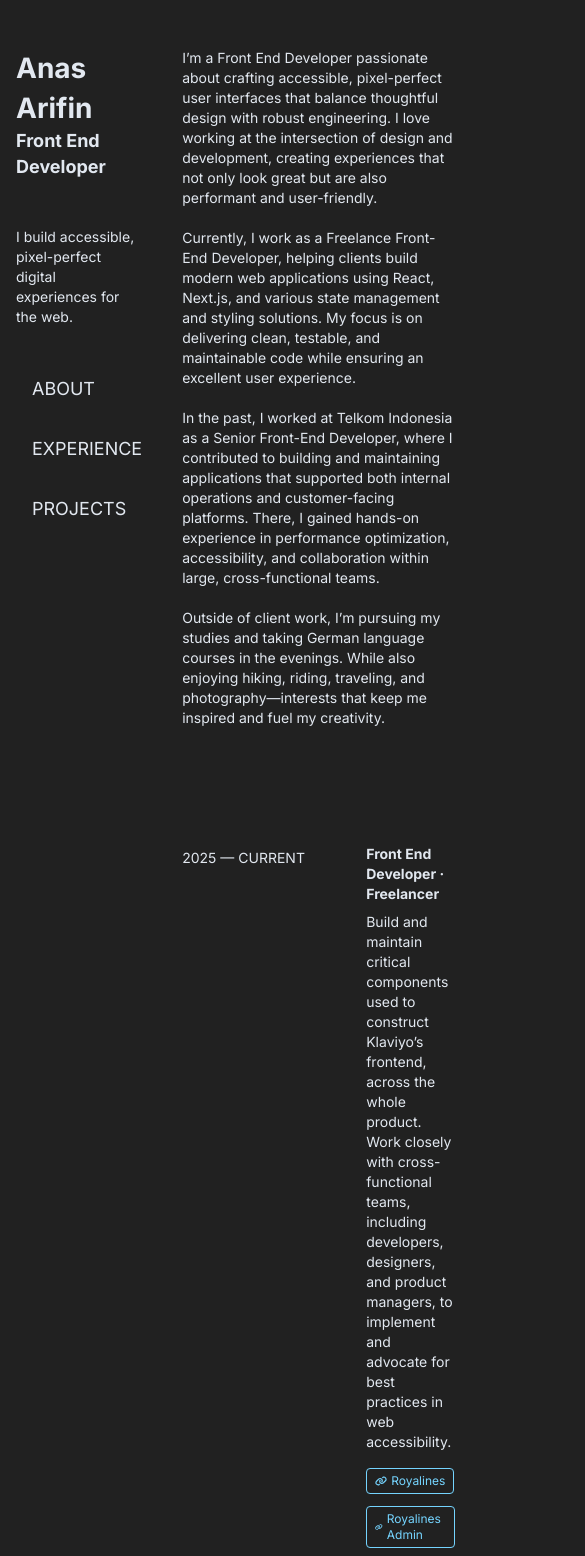
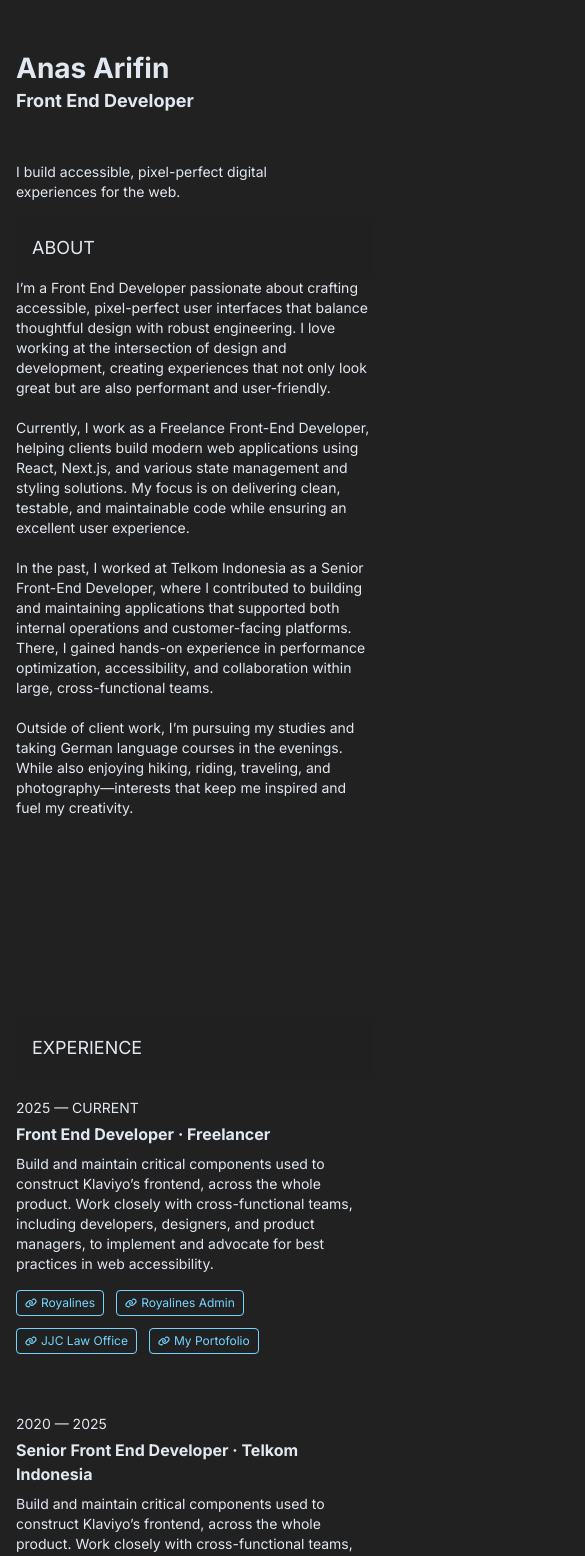
Before and after one commit to ExoAcox/my-portofolio, a React (Vite) app: page / in a window 390 px wide. Shown: the top 1556 px of the page, 585 px wide, since content can reach past the window. Built offline with nearby package versions, Linux system fonts and the light colour scheme; what tailwindcss-debug-screens would draw is missing.

Commit message:
feat: add responsive

```diff
--- a/index.html
+++ b/index.html
@@ -8,7 +8,7 @@
   <title>Anas Arifin</title>
 </head>
 
-<body>
+<body class="debug-screens">
   <div id="root"></div>
   <script type="module" src="/src/main.tsx"></script>
 </body>
--- a/src/App.tsx
+++ b/src/App.tsx
@@ -1,59 +1,20 @@
 import Experience from "@components/Experience"
 import Project from "@components/Project"
 import Wrapper from "@components/Wrapper"
-import projects from "@constants/projects"
-import experiences from "@constants/experiences"
-import type stacks from "@constants/stacks"
+import About from "@components/About"
+import Hero from "@components/Hero"
 
 
 const App: React.FC = () => {
   return <Wrapper>
-    <div className="flex gap-4 justify-between mb-24">
-      <div className="sticky h-fit top-12 md:top-24 flex flex-col">
-        <h1>Anas Arifin</h1>
-        <h5>Front End Developer</h5>
-        <span className="mt-12">I build accessible, pixel-perfect digital<br />experiences for the web.</span>
-        <div className="flex flex-col mt-12 gap-8 text-lg pl-4">
-          <span>ABOUT</span>
-          <span>EXPERIENCE</span>
-          <span>PROJECTS</span>
-        </div>
-      </div>
-      <div className="max-w-[42rem]">
-        <p className="mb-25 px-6">
-          I’m a Front End Developer passionate about crafting accessible, pixel-perfect user interfaces that balance thoughtful design with robust engineering. I love working at the intersection of design and development, creating experiences that not only look great but are also performant and user-friendly.
-          <br /><br />
-          Currently, I work as a Freelance Front-End Developer, helping clients build modern web applications using React, Next.js, and various state management and styling solutions. My focus is on delivering clean, testable, and maintainable code while ensuring an excellent user experience.
-          <br /><br />
-          In the past, I worked at Telkom Indonesia as a Senior Front-End Developer, where I contributed to building and maintaining applications that supported both internal operations and customer-facing platforms. There, I gained hands-on experience in performance optimization, accessibility, and collaboration within large, cross-functional teams.
-          <br /><br />
-          Outside of client work, I’m pursuing my studies and taking German language courses in the evenings. While also enjoying hiking, riding, traveling, and photography—interests that keep me inspired and fuel my creativity.
-        </p>
-
-        <div className="flex flex-col gap-6">
-          {experiences.map(experience => {
-            return <Experience
-              key={experience.title}
-              desc={experience.desc}
-              title={experience.title}
-              date={experience.date}
-              links={experience.links} />
-          })}
-
-        </div>
+    <div className="flex gap-4 justify-between mb-24 flex-wrap">
+      <Hero />
+      <div className="lg:max-w-[42rem] flex flex-col gap-25">
+        <About />
+        <Experience />
       </div>
     </div>
-    <div>
-      <div className="sticky top-0 text-lg py-4 pl-4 bg-background-dark/75 backdrop-blur w-full">FEATURED PROJECTS</div>
-      <div className="flex flex-col gap-12 mt-4">
-        {projects.map(project => {
-          return <Project key={project.title} title={project.title} stacks={project.stacks as [keyof typeof stacks]} image={project.image}>
-            {project.desc}
-          </Project>
-        })}
-
-      </div>
-    </div>
+    <Project />
   </Wrapper>
 }
 
--- /dev/null
+++ b/src/components/About.tsx
@@ -0,0 +1,21 @@
+import SectionTitle from "./SectionTitle"
+
+
+
+const About: React.FC = () => {
+
+    return <div>
+        <SectionTitle>ABOUT</SectionTitle>
+        <p className="lg:px-6 mb-25">
+            I’m a Front End Developer passionate about crafting accessible, pixel-perfect user interfaces that balance thoughtful design with robust engineering. I love working at the intersection of design and development, creating experiences that not only look great but are also performant and user-friendly.
+            <br /><br />
+            Currently, I work as a Freelance Front-End Developer, helping clients build modern web applications using React, Next.js, and various state management and styling solutions. My focus is on delivering clean, testable, and maintainable code while ensuring an excellent user experience.
+            <br /><br />
+            In the past, I worked at Telkom Indonesia as a Senior Front-End Developer, where I contributed to building and maintaining applications that supported both internal operations and customer-facing platforms. There, I gained hands-on experience in performance optimization, accessibility, and collaboration within large, cross-functional teams.
+            <br /><br />
+            Outside of client work, I’m pursuing my studies and taking German language courses in the evenings. While also enjoying hiking, riding, traveling, and photography—interests that keep me inspired and fuel my creativity.
+        </p>
+    </div>
+}
+
+export default About
--- a/src/components/Experience.tsx
+++ b/src/components/Experience.tsx
@@ -1,6 +1,8 @@
 
 
+import experiences from "@constants/experiences";
 import { FaLink } from "react-icons/fa6";
+import SectionTitle from "./SectionTitle";
 
 
 interface Props {
@@ -13,11 +15,11 @@ interface Props {
     }[]
 }
 
-const Experience: React.FC<Props> = ({ date, title, desc, links }) => {
-    return <div className="flex gap-12 py-4 px-6">
+const Card: React.FC<Props> = ({ date, title, desc, links }) => {
+    return <div className="flex flex-col md:flex-row gap-12 gap-y-1 py-4 lg:px-6">
         <div className="w-[136px] mt-1 text-sm">{date}</div>
         <div className="flex-1">
-            <label className="font-bold">{title}</label>
+            <label className="font-bold text-base">{title}</label>
             <p className="mt-2 mb-4 text-sm">{desc}</p>
             <div className="flex flex-wrap gap-3 text-xs text-white max-w-[360px]">
                 {links?.map(link => {
@@ -28,4 +30,20 @@ const Experience: React.FC<Props> = ({ date, title, desc, links }) => {
     </div>
 }
 
+const Experience = () => {
+    return <div>
+        <SectionTitle>EXPERIENCE</SectionTitle>
+        <div className="flex flex-col gap-6">
+            {experiences.map(experience => {
+                return <Card
+                    key={experience.title}
+                    desc={experience.desc}
+                    title={experience.title}
+                    date={experience.date}
+                    links={experience.links} />
+            })}
+        </div>
+    </div>
+}
+
 export default Experience
--- /dev/null
+++ b/src/components/Hero.tsx
@@ -0,0 +1,17 @@
+
+
+
+const Hero: React.FC = () => {
+    return <div className="lg:sticky h-fit top-12 md:top-24 flex flex-col">
+        <h1>Anas Arifin</h1>
+        <h5>Front End Developer</h5>
+        <span className="mt-12">I build accessible, pixel-perfect digital<br />experiences for the web.</span>
+        <div className="hidden lg:flex flex-col mt-12 gap-8 text-lg pl-4">
+            <span>ABOUT</span>
+            <span>EXPERIENCE</span>
+            <span>PROJECTS</span>
+        </div>
+    </div>
+}
+
+export default Hero
--- /dev/null
+++ b/src/components/SectionTitle.tsx
@@ -0,0 +1,13 @@
+
+
+
+interface Props {
+    children: string
+    permanent?: boolean
+}
+
+const SectionTitle: React.FC<Props> = ({ children, permanent }) => {
+    return <div className={`${permanent ? "block" : "block lg:hidden"} sticky top-0 text-lg py-4 pl-4 bg-background-dark/75 backdrop-blur w-full z-3`}>{children}</div>
+}
+
+export default SectionTitle
--- a/src/components/Wrapper.tsx
+++ b/src/components/Wrapper.tsx
@@ -6,7 +6,7 @@ interface Props {
 
 const Wrapper: React.FC<Props> = ({ children }) => {
     return (
-        <div className="relative scroll-mt-[4.5rem] w-full">
+        <div className="relative scroll-mt-[4.5rem] max-w-dvw">
             <div className="mx-auto px-4 md:px-8 max-w-999 py-12 md:py-24">{children}</div>
         </div>
     );
--- a/src/constants/projects.ts
+++ b/src/constants/projects.ts
@@ -3,40 +3,60 @@
 const projects = [{
     "title": "MySIIS",
     "desc": " Web app for visualizing personalized Spotify data. View your top artists, top tracks, recently played tracks, and detailed audio information about each track. Create and save new playlists of recommended tracks based on your existing playlists and more.",
-    "image": "/",
-    "stacks": ["ts", "react", "next", "tailwind", "recoil", "gmaps", "iron", "form"]
+    "image": "",
+    "href": "https://web.mysiis.io/",
+    "stacks": ["ts", "react", "next", "tailwind", "recoil", "iron", "gmaps", "firebase", "query", "form", "vitest"]
+}, {
+    "title": "MySIIS Statistic",
+    "desc": " Web app for visualizing personalized Spotify data. View your top artists, top tracks, recently played tracks, and detailed audio information about each track. Create and save new playlists of recommended tracks based on your existing playlists and more.",
+    "image": "",
+    "href": "https://web.mysiis.io/",
+    "stacks": ["ts", "react", "vite", "scss", "recoil", "router", "gmaps", "firebase", "query", "form", "vitest"]
 }, {
     "title": "MySIIS Admin",
     "desc": " Web app for visualizing personalized Spotify data. View your top artists, top tracks, recently played tracks, and detailed audio information about each track. Create and save new playlists of recommended tracks based on your existing playlists and more.",
-    "image": "/",
-    "stacks": ["ts", "react", "next", "tailwind", "recoil", "gmaps", "iron", "form"]
+    "image": "",
+    "href": "https://web.mysiis.io/",
+    "stacks": ["js", "react", "webpack", "scss", "router", "jest"]
 }, {
-    "title": "Gears",
+    "title": "GEARS",
     "desc": " Web app for visualizing personalized Spotify data. View your top artists, top tracks, recently played tracks, and detailed audio information about each track. Create and save new playlists of recommended tracks based on your existing playlists and more.",
-    "image": "/",
-    "stacks": ["ts", "react", "next", "tailwind", "recoil", "gmaps", "iron", "form"]
+    "image": "",
+    "href": "https://web.mysiis.io/",
+    "stacks": ["ts", "react", "next", "tailwind"]
 }, {
     "title": "Royalines",
     "desc": " Web app for visualizing personalized Spotify data. View your top artists, top tracks, recently played tracks, and detailed audio information about each track. Create and save new playlists of recommended tracks based on your existing playlists and more.",
-    "image": "/",
-    "stacks": ["ts", "react", "next", "tailwind", "recoil", "gmaps", "iron", "form"]
+    "image": "",
+    "href": "https://web.mysiis.io/",
+    "stacks": ["ts", "react", "next", "tailwind", "zustand", "auth", "query", "form"]
 },
 {
     "title": "Royalines Admin",
     "desc": " Web app for visualizing personalized Spotify data. View your top artists, top tracks, recently played tracks, and detailed audio information about each track. Create and save new playlists of recommended tracks based on your existing playlists and more.",
-    "image": "/",
-    "stacks": ["ts", "react", "next", "tailwind", "recoil", "gmaps", "iron", "form"]
+    "image": "",
+    "href": "https://web.mysiis.io/",
+    "stacks": ["ts", "react", "next", "tailwind", "zustand", "auth", "query", "form"]
 },
 {
     "title": "JJC Law Office",
     "desc": " Web app for visualizing personalized Spotify data. View your top artists, top tracks, recently played tracks, and detailed audio information about each track. Create and save new playlists of recommended tracks based on your existing playlists and more.",
-    "image": "/",
-    "stacks": ["ts", "react", "next", "tailwind", "recoil", "gmaps", "iron", "form"]
+    "image": "",
+    "href": "https://web.mysiis.io/",
+    "stacks": ["ts", "react", "next", "tailwind", "motion"]
 }, {
     "title": "Kutanya",
     "desc": " Web app for visualizing personalized Spotify data. View your top artists, top tracks, recently played tracks, and detailed audio information about each track. Create and save new playlists of recommended tracks based on your existing playlists and more.",
-    "image": "/",
-    "stacks": ["ts", "react", "next", "tailwind", "recoil", "gmaps", "iron", "form"]
+    "image": "",
+    "href": "https://web.mysiis.io/",
+    "stacks": ["js", "react", "next", "scss", "recoil", "firebase"]
+},
+{
+    "title": "My Portofolio",
+    "desc": " Web app for visualizing personalized Spotify data. View your top artists, top tracks, recently played tracks, and detailed audio information about each track. Create and save new playlists of recommended tracks based on your existing playlists and more.",
+    "image": "",
+    "href": "https://web.mysiis.io/",
+    "stacks": ["ts", "react", "vite", "tailwind", "motion"]
 }
 ]
 
--- a/src/constants/stacks.ts
+++ b/src/constants/stacks.ts
@@ -3,7 +3,11 @@
 
 const stacks = {
     ts: {
-        label: "Typescript",
+        label: "TypeScript",
+        href: "https://www.typescriptlang.org/"
+    },
+    js: {
+        label: "JavaScript",
         href: "https://www.typescriptlang.org/"
     },
     react: {
@@ -13,6 +17,18 @@ const stacks = {
     next: {
         label: "Next.js",
         href: "https://nextjs.org/"
+    },
+    vite: {
+        label: "Vite",
+        href: "https://vitejs.dev/"
+    },
+    webpack: {
+        label: "Webpack",
+        href: "https://webpack.js.org/"
+    },
+    scss: {
+        label: "SCSS",
+        href: "https://sass-lang.com/"
     },
     tailwind: {
         label: "Tailwind CSS",
@@ -34,9 +50,9 @@ const stacks = {
         label: "React Query",
         href: "https://tanstack.com/query/"
     },
-    vite: {
-        label: "Vite",
-        href: "https://vitejs.dev/"
+    router: {
+        label: "React Router",
+        href: "https://reactrouter.com/"
     },
     iron: {
         label: "Iron Session",
@@ -49,6 +65,30 @@ const stacks = {
     gmaps: {
         label: "Google Maps API",
         href: "https://developers.google.com/maps/"
+    },
+    chart: {
+        label: "Chart.js",
+        href: "https://www.chartjs.org/"
+    },
+    jest: {
+        label: "Jest",
+        href: "https://jestjs.io/"
+    },
+    vitest: {
+        label: "Vitest",
+        href: "https://vitest.dev/"
+    },
+    motion: {
+        label: "Framer Motion",
+        href: "https://motion.dev/"
+    },
+    vercel: {
+        label: "Vercel",
+        href: "https://vercel.com/"
+    },
+    firebase: {
+        label: "Firebase",
+        href: "hhttps://firebase.google.com/"
     }
 }
 
--- a/src/index.css
+++ b/src/index.css
@@ -16,7 +16,7 @@
 
 @layer base {
     body {
-        @apply text-sm md:text-base text-base-light bg-background-dark antialiased dark:bg-background-light dark:text-base-dark;
+        @apply overflow-x-hidden text-sm md:text-base text-base-light bg-background-dark antialiased dark:bg-background-light dark:text-base-dark;
     }
 
     button {
```
Also changed, not shown: src/components/Project.tsx (+32 -7 lines).
